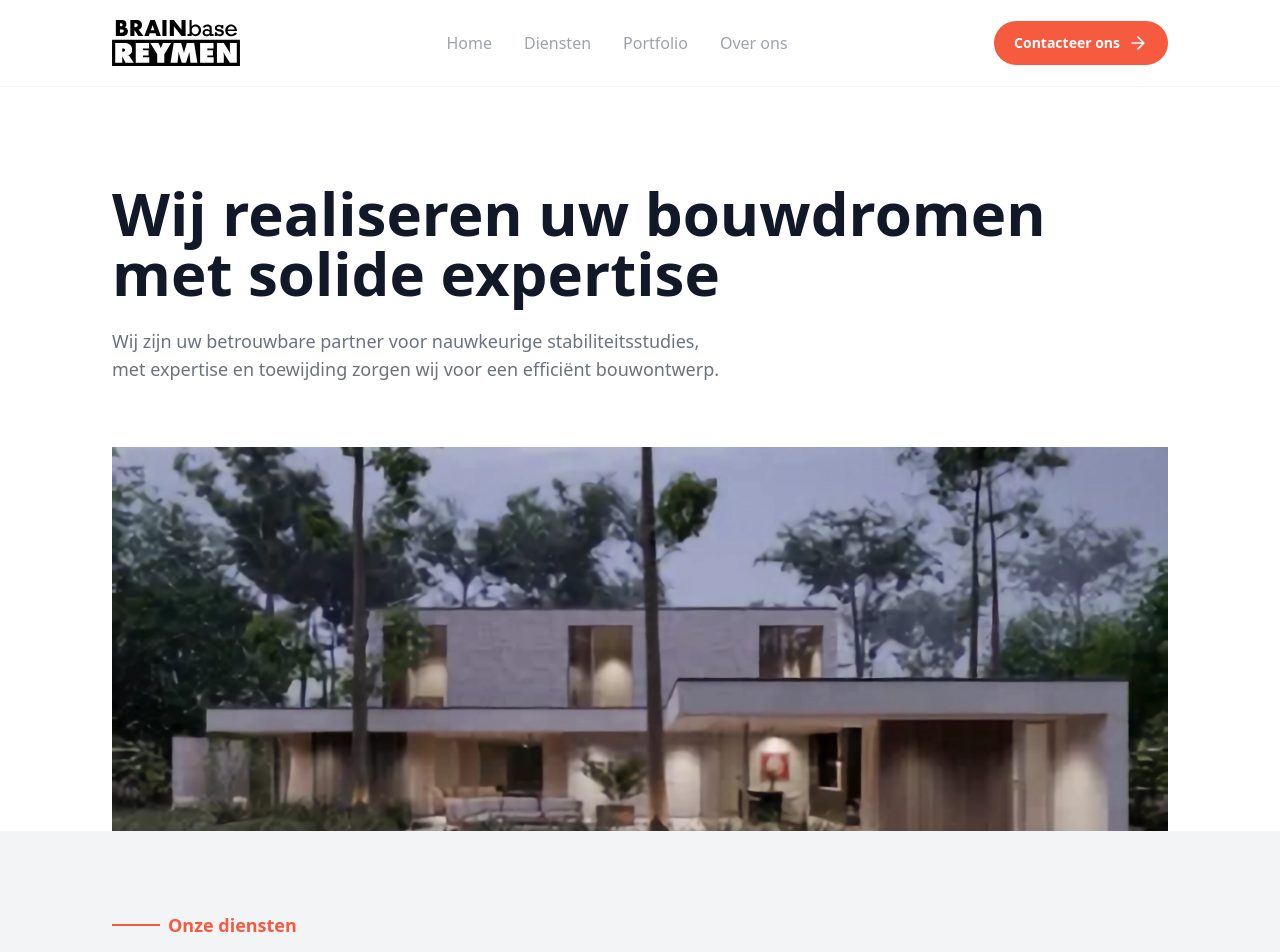
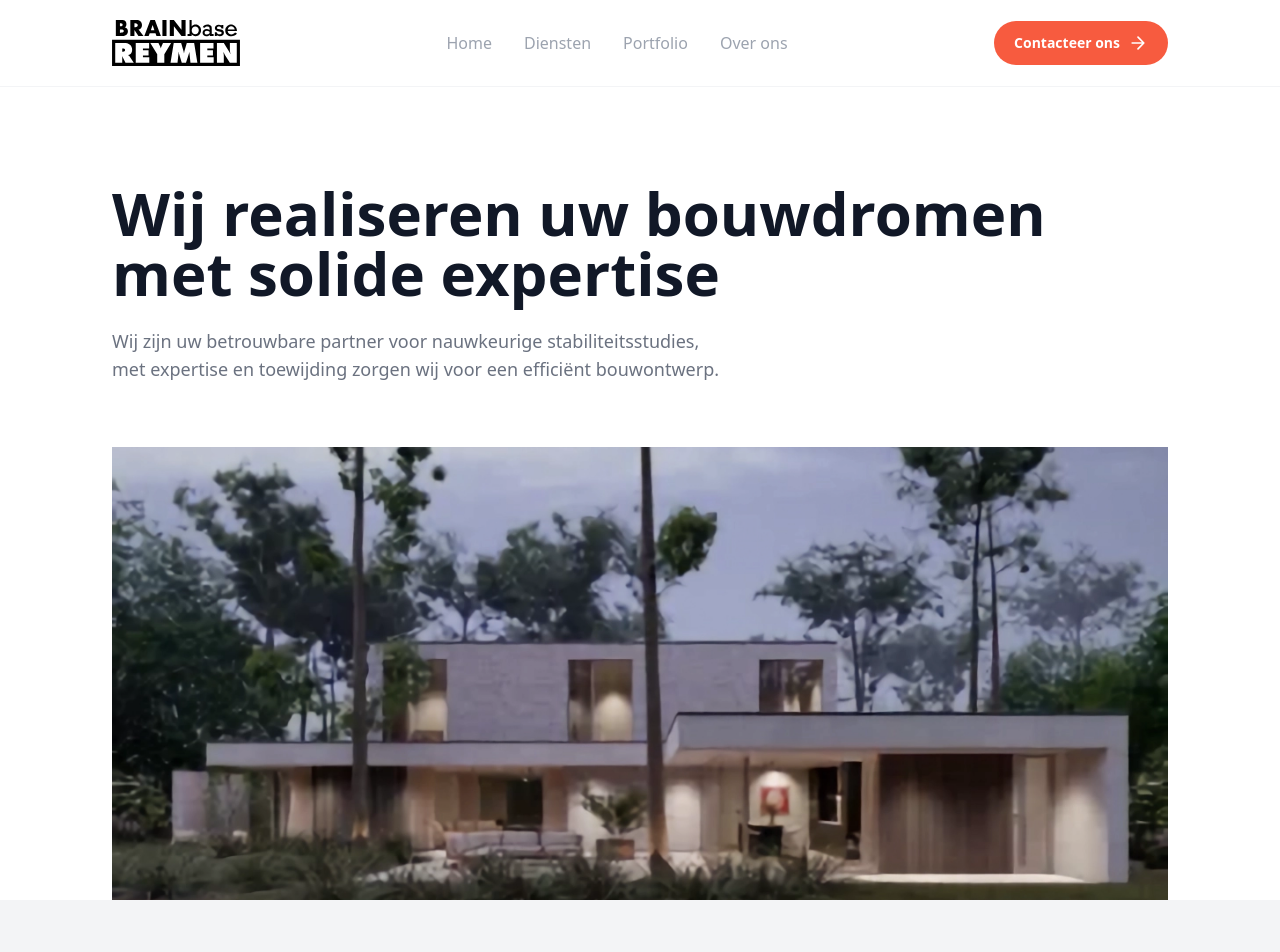
Before and after one commit to deenr/brainbase-reymen, a React (Vite) app: page / in a window 1280 px wide. Shown: the top 952 px of the page. Built offline with nearby package versions, Linux system fonts and the light colour scheme.

Commit message:
Hero section img height changes

```diff
--- a/src/components/Landing/Hero.tsx
+++ b/src/components/Landing/Hero.tsx
@@ -17,7 +17,7 @@ export default class Hero extends Component {
         </div>
         <div className="flex flex-row flex-1 ">
           <img
-            className="flex-1 h-96 object-cover	object-center"
+            className="flex-1 md:aspect-[4/3] lg:aspect-[5/3] xl:aspect-[7/3] object-cover	object-center"
             src={render}
             alt="Een render van een van mijn projecten in mijn portfolio"
           ></img>
```
